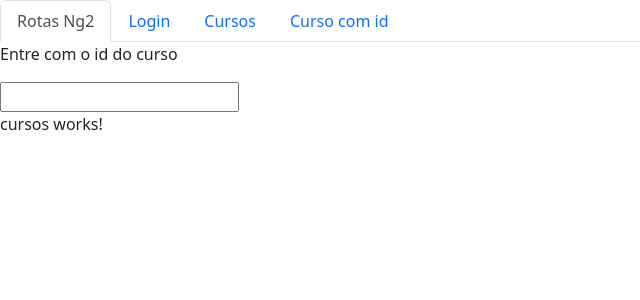
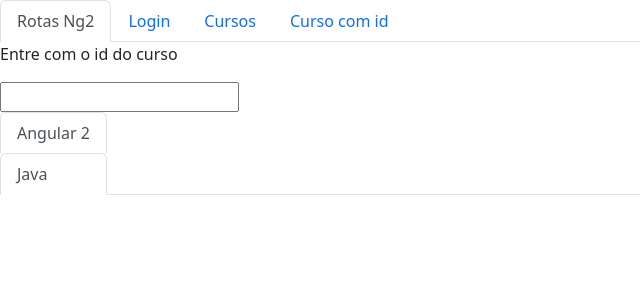
Before and after one commit to alvarogularte/angular-curso, an Angular app in the folder rotas/: page /cursos in a window 1280 px wide. Shown: the top 300 px of the page, without its empty margins (0-640 px from the left). Built offline with nearby package versions, Linux system fonts and the light colour scheme.

Commit message:
new: cria conteúdo da aula Rotas Imperativas: Redirecionamento via código

```diff
--- a/rotas/src/app/curso-detalhe/curso-detalhe.component.html
+++ b/rotas/src/app/curso-detalhe/curso-detalhe.component.html
@@ -1 +1,3 @@
 <p>{{ id }}</p>
+
+<p>Curso: {{ curso?.nome }}</p>
--- a/rotas/src/app/curso-detalhe/curso-detalhe.component.ts
+++ b/rotas/src/app/curso-detalhe/curso-detalhe.component.ts
@@ -1,6 +1,7 @@
 import { Component, OnInit } from '@angular/core';
-import { ActivatedRoute } from '@angular/router';
+import { ActivatedRoute, Router } from '@angular/router';
 import { Subscription } from 'rxjs';
+import { CursosService } from '../cursos/cursos.service';
 
 @Component({
   selector: 'app-curso-detalhe',
@@ -9,16 +10,27 @@
 })
 export class CursoDetalheComponent implements OnInit {
 
-  id!: string;
-  inscricao!: Subscription
+  id: number = 0;
+  inscricao: Subscription = new Subscription;
+  curso: any;
 
-  constructor(private route: ActivatedRoute) {
+  constructor(
+    private route: ActivatedRoute,
+    private router: Router,
+    private cursosService: CursosService
+    ) {
     // this.id = this.route.snapshot.params['id'];
   }
 
   ngOnInit(): void {
     this.inscricao = this.route.params.subscribe((params: any) => {
       this.id = params['id'];
+
+      this.curso = this.cursosService.getCurso(this.id);
+
+      if (this.curso === null) {
+        this.router.navigate(['/naoEncontrado'])
+      }
     });
   }
 
--- /dev/null
+++ b/rotas/src/app/curso-nao-encontrado/curso-nao-encontrado.component.html
@@ -0,0 +1 @@
+<p>curso-nao-encontrado works!</p>
--- /dev/null
+++ b/rotas/src/app/curso-nao-encontrado/curso-nao-encontrado.component.ts
@@ -0,0 +1,15 @@
+import { Component, OnInit } from '@angular/core';
+
+@Component({
+  selector: 'app-curso-nao-encontrado',
+  templateUrl: './curso-nao-encontrado.component.html',
+  styleUrls: ['./curso-nao-encontrado.component.css']
+})
+export class CursoNaoEncontradoComponent implements OnInit {
+
+  constructor() { }
+
+  ngOnInit(): void {
+  }
+
+}
--- a/rotas/src/app/cursos/cursos.component.html
+++ b/rotas/src/app/cursos/cursos.component.html
@@ -1 +1,10 @@
-<p>cursos works!</p>
+<ul ngbNav #nav="ngbNav" class="nav-tabs">
+  <li ngbNavItem>
+    <a ngbNavLink
+      *ngFor="let curso of cursos"
+      [routerLink]="['/curso', curso.id]">
+      {{ curso.nome }}
+    </a>
+  </li>
+</ul>
+<div [ngbNavOutlet]="nav"></div>
--- a/rotas/src/app/cursos/cursos.component.ts
+++ b/rotas/src/app/cursos/cursos.component.ts
@@ -1,4 +1,5 @@
 import { Component, OnInit } from '@angular/core';
+import { CursosService } from './cursos.service';
 
 @Component({
   selector: 'app-cursos',
@@ -7,9 +8,14 @@
 })
 export class CursosComponent implements OnInit {
 
-  constructor() { }
+  cursos!: any[];
+
+  constructor(private cursosService: CursosService) { }
 
   ngOnInit(): void {
+    this.cursos = this.cursosService.getCursos();
   }
 
+
+
 }
--- /dev/null
+++ b/rotas/src/app/cursos/cursos.service.ts
@@ -0,0 +1,27 @@
+import { Injectable } from '@angular/core';
+
+@Injectable({
+  providedIn: 'root'
+})
+export class CursosService {
+
+  constructor() { }
+
+  getCursos() {
+    return [
+      {id: 1, nome: 'Angular 2'},
+      {id: 2, nome: 'Java'}
+    ]
+  }
+
+  getCurso(id: number) {
+    let cursos = this.getCursos();
+    for (let i = 0; i < cursos.length; i++) {
+      let curso = cursos[i];
+      if (curso.id == id) {
+        return curso;
+      }
+    }
+    return null;
+  }
+}
```
Also changed, not shown: rotas/src/app/app.module.ts (+5 -2 lines), rotas/src/app/app.routing.ts (+5 -3 lines), rotas/src/app/curso-nao-encontrado/curso-nao-encontrado.component.css (added), 2 other files (tests, documents, lock files or other folders).
